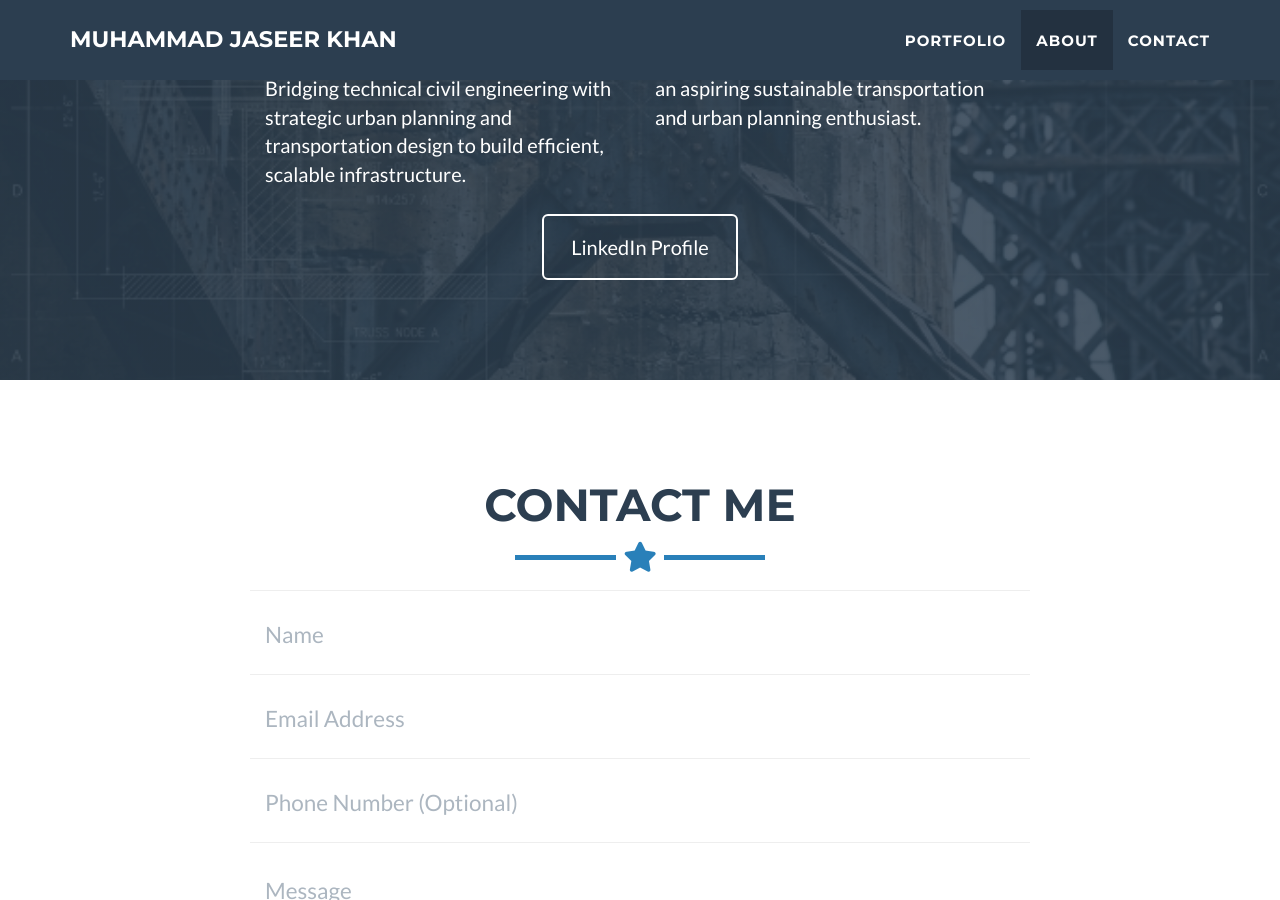
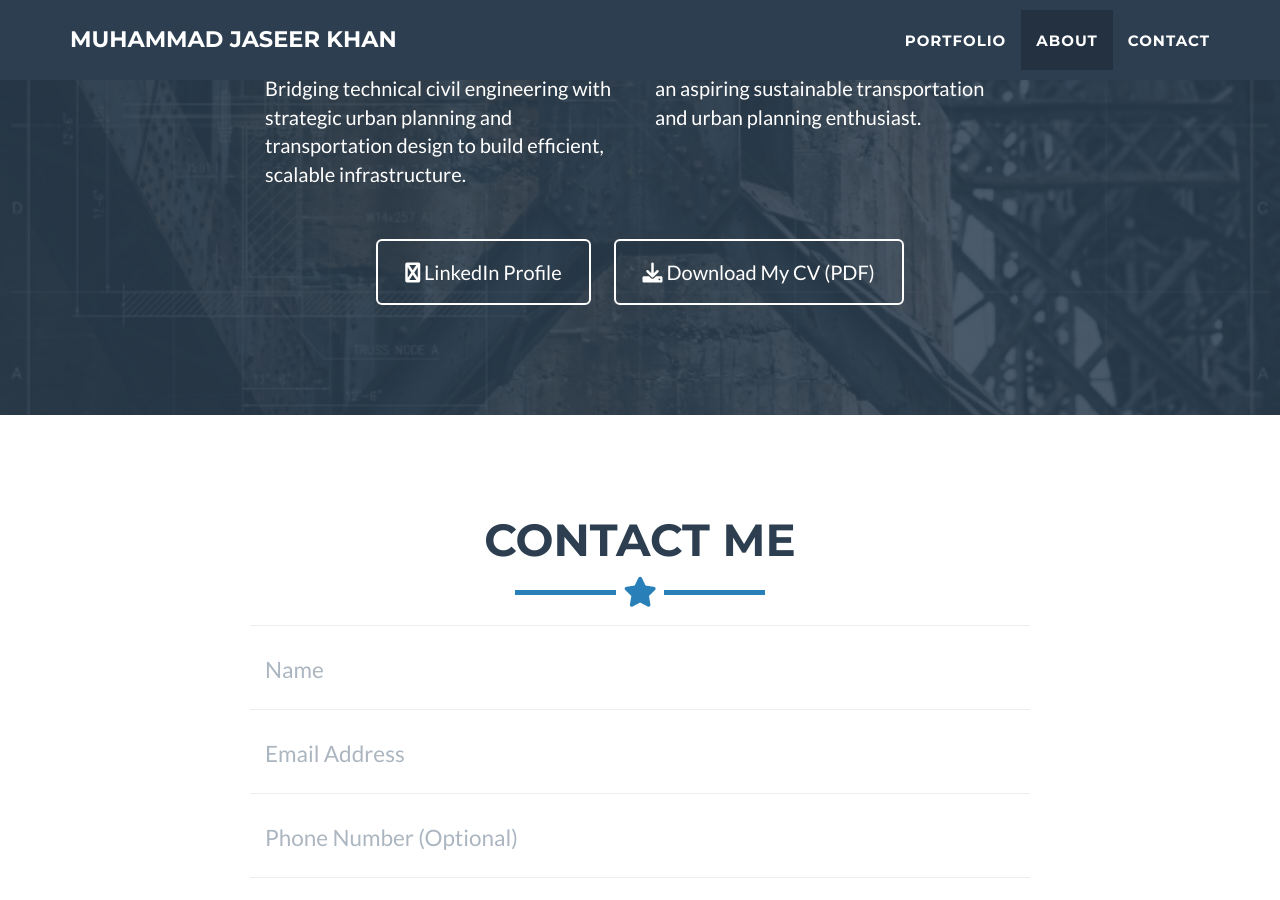
Before and after one commit to jaseerkhan/jaseerkhan.github.io, a Jekyll site: the page built from _posts/2014-07-18-project-1.markdown, in a window 1280 px wide and 900 px high, scrolled down 2352 px. Built offline with Jekyll 4.4.1, drawn with Linux system fonts in a browser that asks for light colours.

Commit message:
Added CV for download

```diff
--- a/_includes/about.html
+++ b/_includes/about.html
@@ -13,9 +13,15 @@
       <div class="col-lg-4">
         <p>Experienced in Revit and AutoCAD, and an aspiring sustainable transportation and urban planning enthusiast.</p>
       </div>
-      <div class="col-lg-8 col-lg-offset-2 text-center">
-        <a href="https://www.linkedin.com/in/mjk1175/" class="btn btn-lg btn-outline" target="_blank">
-          LinkedIn Profile
+    </div>
+
+    <div class="row">
+      <div class="col-lg-8 col-lg-offset-2 text-center" style="margin-top: 30px;">
+        <a href="https://www.linkedin.com/in/mjk1175/" class="btn btn-lg btn-outline" target="_blank" style="margin: 10px;">
+          <i class="fa fa-linkedin"></i> LinkedIn Profile
+        </a>
+        <a href="{{ site.baseurl }}/Jaseer_Khan_CV.pdf" class="btn btn-lg btn-outline" download style="margin: 10px;">
+          <i class="fa fa-download"></i> Download My CV (PDF)
         </a>
       </div>
     </div>
```
Also changed, not shown: 1 other file.
